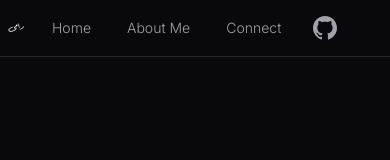
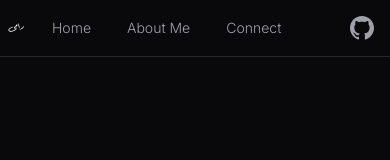
Before and after one commit to Ramy-Abdulazziz/site, a Next.js app: page / in a window 390 px wide. Shown: the top 160 px of the page. Built offline with nearby package versions, Linux system fonts and the light colour scheme.

Commit message:
fix: fixed github logo centering

```diff
--- a/components/nav.tsx
+++ b/components/nav.tsx
@@ -77,17 +77,17 @@
                         >
                             <div
                                 className={cn(
-                                "text-muted-foreground hover:text-white"
+                                    " place-items-center text-muted-foreground hover:text-white"
                                 )}
                             >
                                 <Button
                                     variant="ghost"
                                     className={cn(
-                                    "justify-center rounded-lg hover:bg-card"
+                                        "place-items-center rounded-lg hover:bg-card"
                                     )}
                                 >
                                     <svg
-                                    className="w-6 h-6"
+                                        className="w-6 h-6 place-items-center"
                                         fill="currentColor"
                                         xmlns="http://www.w3.org/2000/svg"
                                         viewBox="0 0 24 24"
--- a/components/ui/navigation-menu.tsx
+++ b/components/ui/navigation-menu.tsx
@@ -12,7 +12,7 @@
     <NavigationMenuPrimitive.Root
         ref={ref}
         className={cn(
-            "relative z-10 flex max-w-max md:max-w-screen-2xl flex-1 items-center justify-center",
+            "relative z-10 flex m-screen md:max-w-screen-2xl flex-1 items-center justify-center",
             className
         )}
         {...props}
```
Lines whose indentation alone changed are shown as unchanged.
